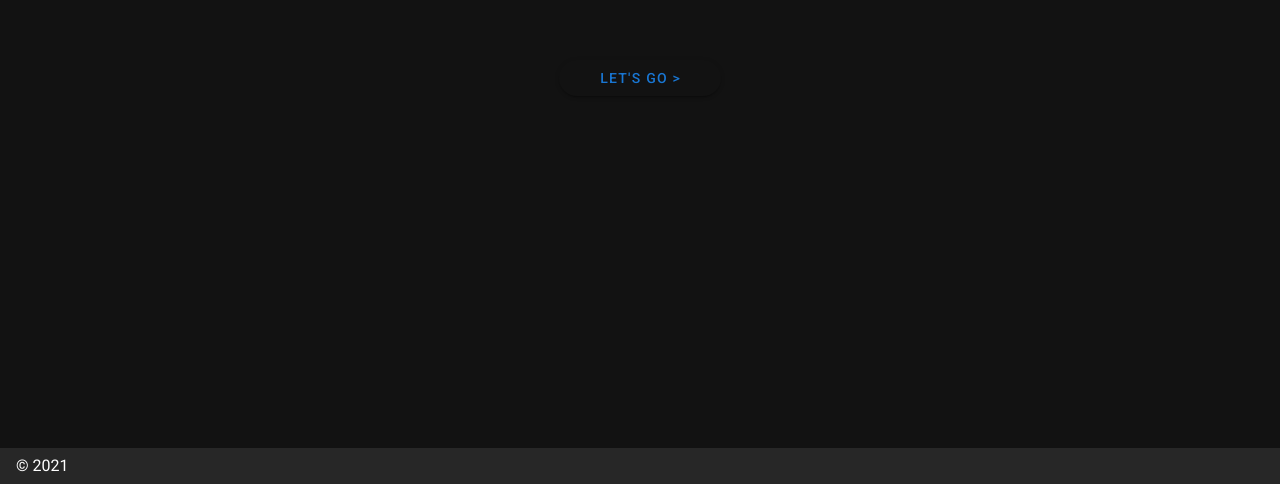
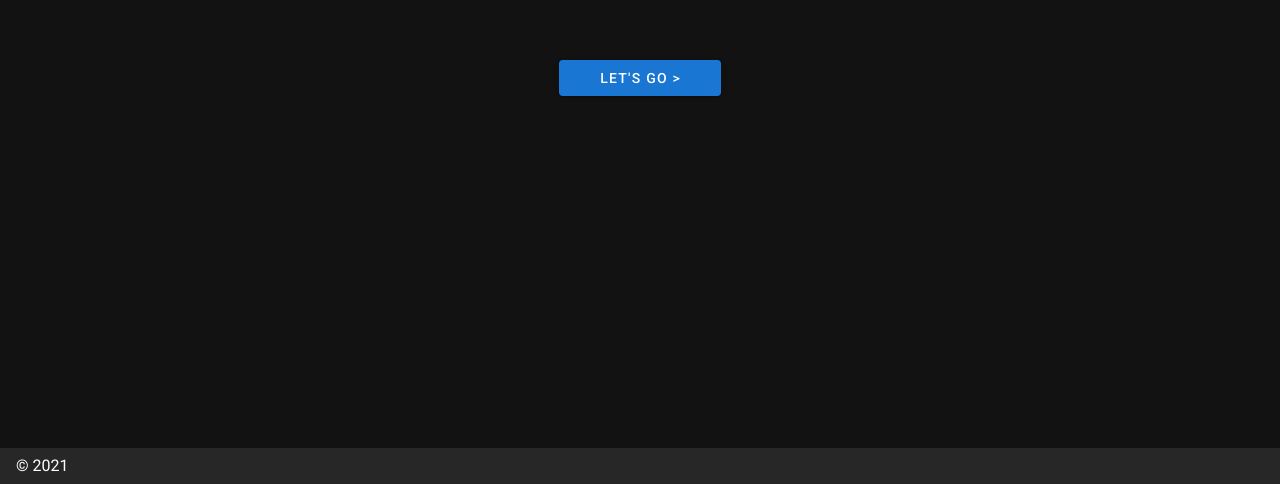
Before and after one commit to z-developer/Pix42-front, a Nuxt app: page / in a window 1280 px wide. Shown: the part 316-800 px from the top of the page. Built offline with nearby package versions, Linux system fonts and the light colour scheme.

Commit message:
minor improvement

```diff
--- a/pages/index.vue
+++ b/pages/index.vue
@@ -4,9 +4,8 @@
             <v-btn
                 class="tt-up mt-6 px-10 py-2"
                 color="primary"
+                depressed
                 elevation="2"
-                rounded
-                text
                 to="/login"
             >Let's GO ></v-btn>
         </div>
```
